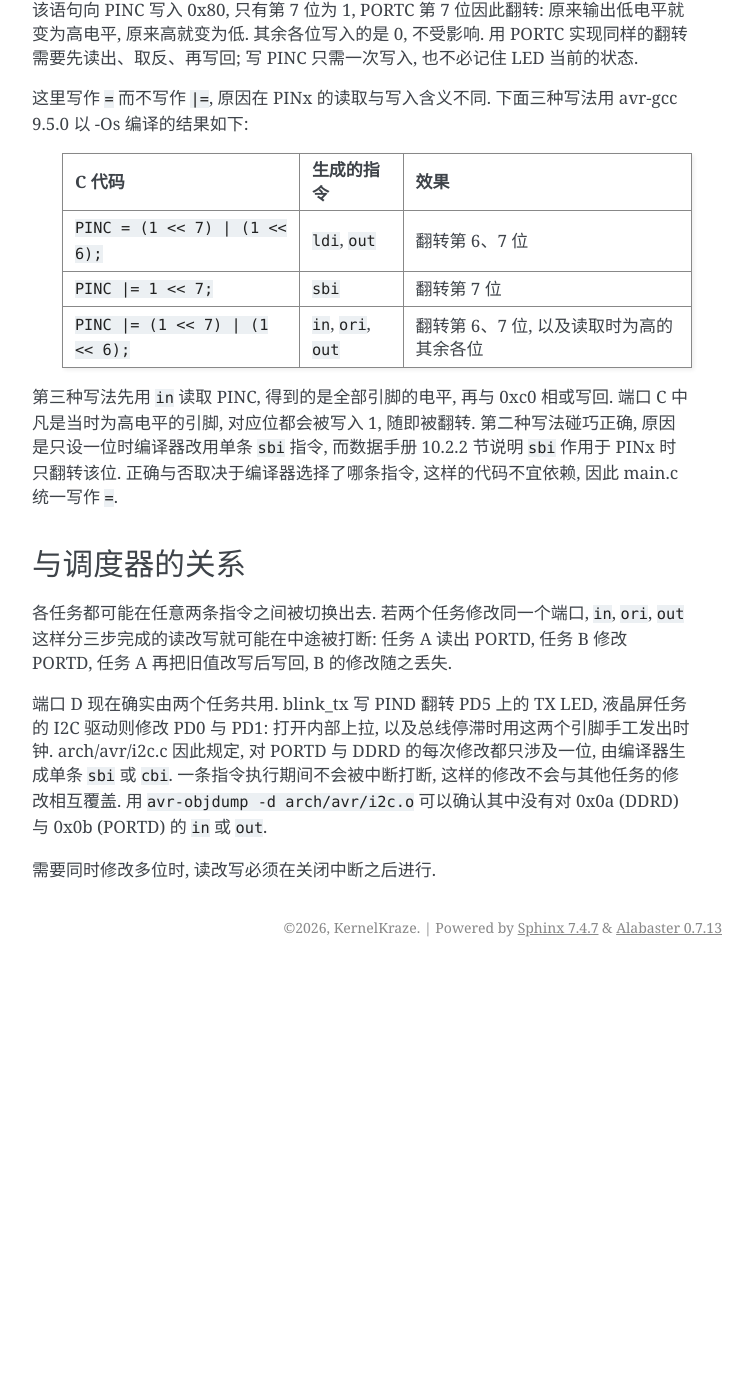
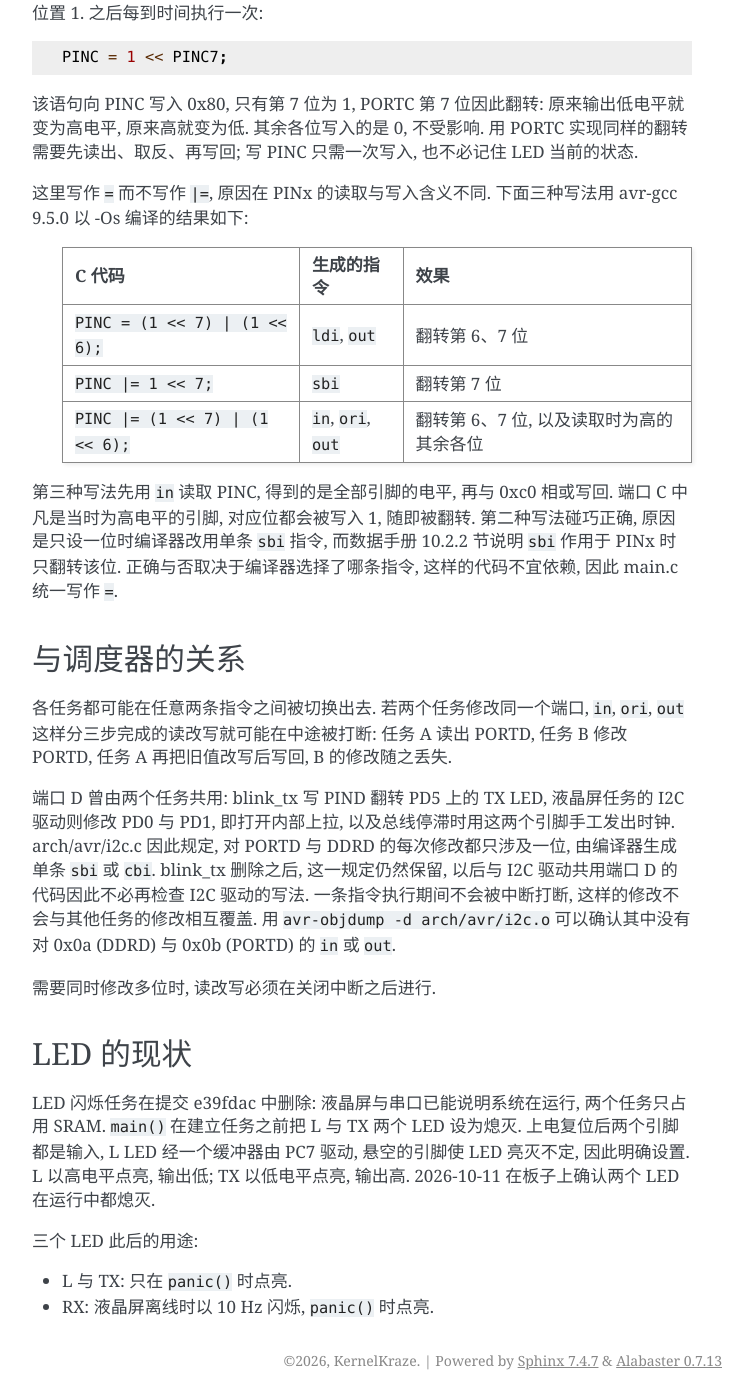
Before and after one commit to w3ngzv/Leonix, a Sphinx documentation site: the page built from Documentation/notes/gpio.rst, in a window 1280 px wide and 1400 px high, scrolled down 1309 px. Shown: the whole window, without its empty margins (388-1141 px from the left). Built offline with Sphinx 7.4.7, drawn with Linux system fonts in a browser that asks for light colours; before the commit the page ends 2276 px from its top, so only the background shows below that; some of the changed text lies outside the part shown.

Commit message:
Documentation: 记录 LED 任务的删除与新的存储用量
overview.rst 的任务表、SRAM 布局与 Flash 用量, scheduler.rst 的栈合计与
MAX_TASKS, 以及两份 README 仍描述 e39fdac 之前的五个任务. gpio.rst 的
main.c 一节讲的是已删除的 blink_l(), 寄存器的用法仍然适用, 因此保留并
注明; 端口 D 单位修改的规定为何在 blink_tx 删除后仍然保留, 一并写明.

Signed-off-by: KernelKraze <admin@mail.go1.qzz.io>

```diff
--- a/Documentation/notes/gpio.rst
+++ b/Documentation/notes/gpio.rst
@@ -53,7 +53,11 @@
 main.c 中的写法
 ===============
 
-blink_l() 开始时执行::
+本节记录 L LED 任务 ``blink_l()`` 的写法. 该任务与 TX LED 的 ``blink_tx()``
+在提交 e39fdac 中删除, 两个 LED 此后在开机时熄灭, 只由 ``panic()`` 点亮,
+见本篇末尾. 寄存器的用法仍然适用.
+
+``blink_l()`` 开始时执行::
 
   DDRC |= 1 << DDC7;
 
@@ -94,12 +98,28 @@
 ``ori``, ``out`` 这样分三步完成的读改写就可能在中途被打断: 任务 A 读出 PORTD,
 任务 B 修改 PORTD, 任务 A 再把旧值改写后写回, B 的修改随之丢失.
 
-端口 D 现在确实由两个任务共用. blink_tx 写 PIND 翻转 PD5 上的 TX LED,
-液晶屏任务的 I2C 驱动则修改 PD0 与 PD1: 打开内部上拉,
-以及总线停滞时用这两个引脚手工发出时钟. arch/avr/i2c.c 因此规定, 对 PORTD 与
-DDRD 的每次修改都只涉及一位, 由编译器生成单条 ``sbi`` 或 ``cbi``.
+端口 D 曾由两个任务共用: blink_tx 写 PIND 翻转 PD5 上的 TX LED, 液晶屏任务的
+I2C 驱动则修改 PD0 与 PD1, 即打开内部上拉, 以及总线停滞时用这两个引脚手工
+发出时钟. arch/avr/i2c.c 因此规定, 对 PORTD 与 DDRD 的每次修改都只涉及一位,
+由编译器生成单条 ``sbi`` 或 ``cbi``. blink_tx 删除之后, 这一规定仍然保留,
+以后与 I2C 驱动共用端口 D 的代码因此不必再检查 I2C 驱动的写法.
 一条指令执行期间不会被中断打断, 这样的修改不会与其他任务的修改相互覆盖. 用
 ``avr-objdump -d arch/avr/i2c.o`` 可以确认其中没有对 0x0a (DDRD) 与 0x0b (PORTD)
 的 ``in`` 或 ``out``.
 
 需要同时修改多位时, 读改写必须在关闭中断之后进行.
+
+
+LED 的现状
+==========
+
+LED 闪烁任务在提交 e39fdac 中删除: 液晶屏与串口已能说明系统在运行, 两个
+任务只占用 SRAM. ``main()`` 在建立任务之前把 L 与 TX 两个 LED 设为熄灭. 上电
+复位后两个引脚都是输入, L LED 经一个缓冲器由 PC7 驱动, 悬空的引脚使 LED
+亮灭不定, 因此明确设置. L 以高电平点亮, 输出低; TX 以低电平点亮, 输出高.
+2026-10-11 在板子上确认两个 LED 在运行中都熄灭.
+
+三个 LED 此后的用途:
+
+- L 与 TX: 只在 ``panic()`` 时点亮.
+- RX: 液晶屏离线时以 10 Hz 闪烁, ``panic()`` 时点亮.
```
Also changed, not shown: Documentation/notes/overview.rst (+14 -15 lines), Documentation/notes/scheduler.rst (+7 -7 lines), 2 other files.
